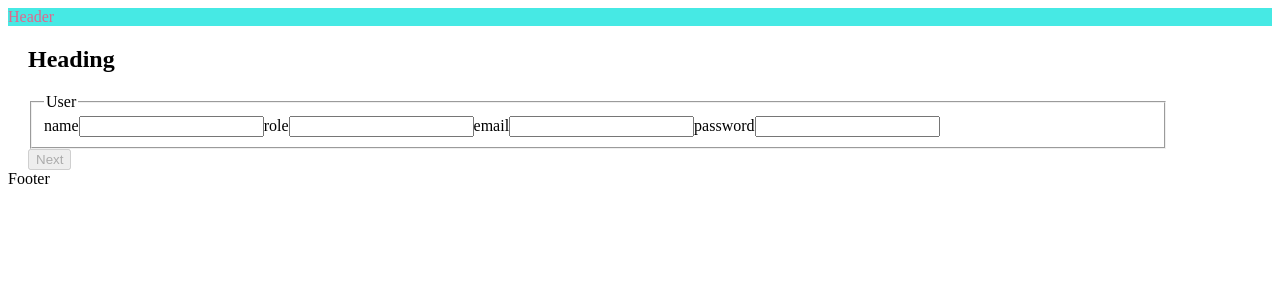
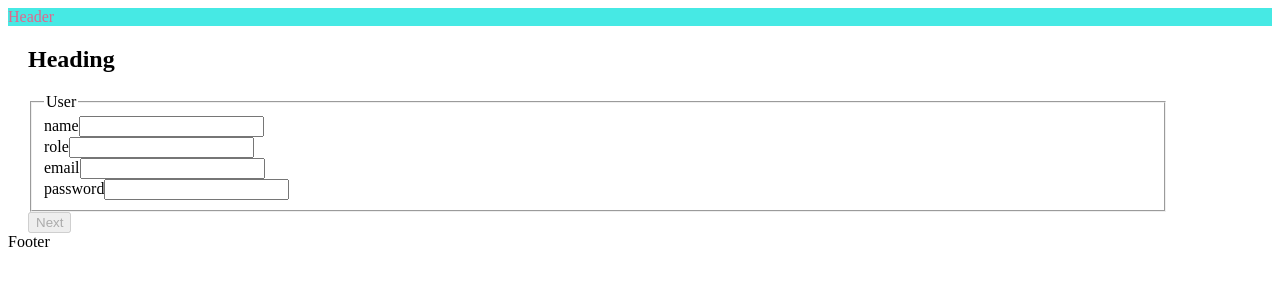
Before and after one commit to rereed92/multi-step-form, a React app: page / in a window 1280 px wide. Shown: the top 300 px of the page. Built offline with nearby package versions, Linux system fonts and the light colour scheme.

Commit message:
Refactor components

```diff
--- a/package.json
+++ b/package.json
@@ -4,8 +4,7 @@
   "main": "index.js",
   "license": "MIT",
   "scripts": {
-    "start": "concurrently \"tsc -w\" \"webpack-dev-server --open --hot --config webpack.dev.ts\"",
-    "build": "webpack --mode production --config webpack.prod.ts",
+    "start": "concurrently \"tsc -w\" \"webpack-dev-server --open --hot --config webpack.config.ts\"",
     "lint": "eslint '*/**/*.{ts,tsx}' --fix",
     "tsc": "tsc",
     "test": "jest",
@@ -111,7 +110,8 @@
       "^theme/(.*)": "<rootDir>/src/assets/theme/$1",
       "^utilities/(.*)": "<rootDir>/src/utilities/$1",
       "^routes/(.*)": "<rootDir>/src/routes/$1",
-      "^store/(.*)": "<rootDir>/src/store/$1"
+      "^store/(.*)": "<rootDir>/src/store/$1",
+      "^validations/(.*)": "<rootDir>/src/validations/$1"
     },
     "testMatch": [
       "**/?(*.)+(test).ts?(x)"
--- a/src/components/Checkbox/Checkbox.tsx
+++ b/src/components/Checkbox/Checkbox.tsx
@@ -1,12 +1,12 @@
 import React, { ChangeEvent } from 'react';
 
-interface ICheckbox {
+interface ICheckboxProps {
   label: string;
   value: boolean;
   onChange: (value: boolean) => void;
 }
 
-const Checkbox = ({ label, value, onChange }: ICheckbox) => {
+const Checkbox = ({ label, value, onChange }: ICheckboxProps) => {
   return (
     <label>
       <input
--- a/src/components/Container/Container.tsx
+++ b/src/components/Container/Container.tsx
@@ -2,11 +2,11 @@ import React, { ReactElement } from 'react';
 import { useTheme } from 'react-jss';
 import useStyles from './Container.styles';
 
-interface IContainer {
+interface IContainerProps {
   children: ReactElement;
 }
 
-const Container = ({ children }: IContainer) => {
+const Container = ({ children }: IContainerProps) => {
   const theme = useTheme();
   const classes = useStyles({ theme });
 
--- a/src/components/Input/Input.tsx
+++ b/src/components/Input/Input.tsx
@@ -1,12 +1,13 @@
 import React, { ChangeEvent } from 'react';
 
-interface IInput {
+interface IInputProps {
   label: string;
   type?: 'text' | 'password' | 'email' | 'number';
   placeholder?: string;
   value: string;
   onChange: (value: string) => void;
   onBlur?: () => void;
+  errorMessage?: string;
 }
 
 const Input = ({
@@ -16,8 +17,10 @@ const Input = ({
   value,
   onChange,
   onBlur = () => {},
-}: IInput) => {
+  errorMessage = '',
+}: IInputProps) => {
   return (
+    <div>
       <label>
         {label}
         <input
@@ -30,6 +33,8 @@ const Input = ({
           onBlur={onBlur}
         />
       </label>
+      {errorMessage && <p>{errorMessage}</p>}
+    </div>
   );
 };
 
--- a/src/components/UserForm/UserForm.tsx
+++ b/src/components/UserForm/UserForm.tsx
@@ -1,62 +1,52 @@
 import React from 'react';
 import { Input } from 'components';
 
-interface IUserForm {
-  name: {
-    value: string;
-    onChange: (value: string) => void;
-    errorMessage?: string;
-  };
-  role: {
-    value: string;
-    onChange: (value: string) => void;
-    errorMessage?: string;
-  };
-  email: {
-    value: string;
-    onChange: (value: string) => void;
-    errorMessage?: string;
-  };
-  password: {
-    value: string;
-    onChange: (value: string) => void;
-    errorMessage?: string;
-  };
+interface IUserInputOptions {
+  value: string;
+  onChange: (value: string) => void;
+  errorMessage?: string;
 }
 
-const UserForm = ({ name, role, email, password }: IUserForm) => {
+interface IUserFormProps {
+  name: IUserInputOptions;
+  role: IUserInputOptions;
+  email: IUserInputOptions;
+  password: IUserInputOptions;
+}
+
+const UserForm = ({ name, role, email, password }: IUserFormProps) => {
   return (
     <fieldset>
       <legend>User</legend>
       <Input
         label="name"
         value={name.value}
-        onChange={(value: string) => name.onChange(value)}
+        onChange={name.onChange}
+        errorMessage={name.errorMessage}
       />
-      {name.errorMessage && <p>{name.errorMessage}</p>}
 
       <Input
         label="role"
         value={role.value}
-        onChange={(value: string) => role.onChange(value)}
+        onChange={role.onChange}
+        errorMessage={role.errorMessage}
       />
-      {role.errorMessage && <p>{role.errorMessage}</p>}
 
       <Input
         label="email"
         type="email"
         value={email.value}
-        onChange={(value: string) => email.onChange(value)}
+        onChange={email.onChange}
+        errorMessage={email.errorMessage}
       />
-      {email.errorMessage && <p>{email.errorMessage}</p>}
 
       <Input
         label="password"
         type="password"
         value={password.value}
-        onChange={(value: string) => password.onChange(value)}
+        onChange={password.onChange}
+        errorMessage={password.errorMessage}
       />
-      {password.errorMessage && <p>{password.errorMessage}</p>}
     </fieldset>
   );
 };
--- a/src/pages/HomePage/HomePage.tsx
+++ b/src/pages/HomePage/HomePage.tsx
@@ -1,5 +1,10 @@
 /* eslint-disable no-console */
-import React, { useState, SyntheticEvent } from 'react';
+import React, {
+  useState,
+  SyntheticEvent,
+  Dispatch,
+  SetStateAction,
+} from 'react';
 import {
   MultiStep,
   UserForm,
@@ -12,89 +17,90 @@ import { useSelector, useDispatch } from 'react-redux';
 import { RootState } from 'store';
 import {
   submitData,
-  setName,
   setRole,
   setEmail,
   setPassword,
+  setName,
 } from 'store/userDetails';
-import { required, email, password, findError } from 'utilities/validations';
+import { findError, IValidation } from 'utilities/validations';
+import { UserDetailsValidation } from 'validations/userDetails';
+import { ActionCreatorWithOptionalPayload } from '@reduxjs/toolkit';
+import { IInputPayload } from 'store/userDetails/types';
+
+interface IUserErrorMessages {
+  name: string | undefined;
+  email: string | undefined;
+  password: string | undefined;
+}
+
+export const onInputChange = (
+  dispatch: Dispatch<any>,
+  dispatchSetFunction: ActionCreatorWithOptionalPayload<IInputPayload, string>,
+  setUserErrorMessages?: Dispatch<SetStateAction<IUserErrorMessages>>,
+  userErrorMessages?: IUserErrorMessages,
+  field?: 'name' | 'email' | 'password',
+  validations?: IValidation[]
+) => (value: string) => {
+  dispatch(dispatchSetFunction({ input: value }));
+  if (setUserErrorMessages)
+    setUserErrorMessages({
+      ...userErrorMessages,
+      [field]: findError(validations, value),
+    });
+};
 
 const HomePage = () => {
   const values = useSelector((state: RootState) => state.userDetails);
   const dispatch = useDispatch();
 
   const [showConfirmation, setShowConfirmation] = useState(false);
-  const [userErrorMessages, setUserErrorMessages] = useState({
+  const [userErrorMessages, setUserErrorMessages] = useState<
+    IUserErrorMessages
+  >({
     name: undefined,
     email: undefined,
     password: undefined,
   });
 
-  const userValidation = {
-    name: [
-      {
-        rule: required,
-        message: 'Name is a required field',
-      },
-    ],
-    email: [
-      {
-        rule: required,
-        message: 'Email is a required field',
-      },
-      {
-        rule: email,
-        message: 'Email needs to be a valid email',
-      },
-    ],
-    password: [
-      {
-        rule: required,
-        message: 'Password is a required field',
-      },
-      {
-        rule: password,
-        message: 'Password needs to match the criteria',
-      },
-    ],
-  };
-
   const userProps = {
     name: {
       value: values.name,
-      onChange: (value: string) => {
-        dispatch(setName({ input: value }));
-        setUserErrorMessages({
-          ...userErrorMessages,
-          name: findError(userValidation.name, value),
-        });
-      },
+      onChange: onInputChange(
+        dispatch,
+        setName,
+        setUserErrorMessages,
+        userErrorMessages,
+        'name',
+        UserDetailsValidation.name
+      ),
       errorMessage: userErrorMessages.name,
     },
     role: {
       value: values.role,
-      onChange: (value: string) => dispatch(setRole({ input: value })),
+      onChange: onInputChange(dispatch, setRole),
     },
     email: {
       value: values.email,
-      onChange: (value: string) => {
-        dispatch(setEmail({ input: value }));
-        setUserErrorMessages({
-          ...userErrorMessages,
-          email: findError(userValidation.email, value),
-        });
-      },
+      onChange: onInputChange(
+        dispatch,
+        setEmail,
+        setUserErrorMessages,
+        userErrorMessages,
+        'email',
+        UserDetailsValidation.email
+      ),
       errorMessage: userErrorMessages.email,
     },
     password: {
       value: values.password,
-      onChange: (value: string) => {
-        dispatch(setPassword({ input: value }));
-        setUserErrorMessages({
-          ...userErrorMessages,
-          password: findError(userValidation.password, value),
-        });
-      },
+      onChange: onInputChange(
+        dispatch,
+        setPassword,
+        setUserErrorMessages,
+        userErrorMessages,
+        'password',
+        UserDetailsValidation.password
+      ),
       errorMessage: userErrorMessages.password,
     },
   };
--- /dev/null
+++ b/src/validations/userDetails.ts
@@ -0,0 +1,31 @@
+/* eslint-disable import/prefer-default-export */
+import { required, email, password } from 'utilities/validations';
+
+export const UserDetailsValidation = {
+  name: [
+    {
+      rule: required,
+      message: 'Name is a required field',
+    },
+  ],
+  email: [
+    {
+      rule: required,
+      message: 'Email is a required field',
+    },
+    {
+      rule: email,
+      message: 'Email needs to be a valid email',
+    },
+  ],
+  password: [
+    {
+      rule: required,
+      message: 'Password is a required field',
+    },
+    {
+      rule: password,
+      message: 'Password needs to match the criteria',
+    },
+  ],
+};
--- a/tsconfig.json
+++ b/tsconfig.json
@@ -20,6 +20,7 @@
       "utilities/*": ["utilities/*"],
       "routes/*": ["routes/*"],
       "store/*": ["store/*"],
+      "validations/*": ["validations/*"],
     }
   },
 }
--- a/webpack.prod.ts
+++ b/webpack.config.ts
@@ -4,16 +4,11 @@ import HtmlWebPackPlugin = require('html-webpack-plugin');
 
 const htmlPlugin = new HtmlWebPackPlugin({
   template: './public/index.html',
-  filename: './index.html',
 });
 
 const config: webpack.Configuration = {
-  mode: 'production',
+  mode: 'development',
   entry: './src/index.tsx',
-  output: {
-    path: path.resolve(__dirname, 'build'),
-    filename: 'bundle.js',
-  },
   resolve: {
     // Add '.ts' and '.tsx' as resolvable extensions.
     extensions: ['.ts', '.tsx', '.js', '.json'],
@@ -25,6 +20,7 @@ const config: webpack.Configuration = {
       utilities: path.resolve(__dirname, './src/utilities/'),
       routes: path.resolve(__dirname, './src/routes'),
       store: path.resolve(__dirname, './src/store'),
+      validations: path.resolve(__dirname, './src/validations'),
     },
   },
 
--- a/webpack.dev.ts
+++ /dev/null
@@ -1,35 +0,0 @@
-import * as path from 'path';
-import * as webpack from 'webpack';
-import HtmlWebPackPlugin = require('html-webpack-plugin');
-
-const htmlPlugin = new HtmlWebPackPlugin({
-  template: './public/index.html',
-});
-
-const config: webpack.Configuration = {
-  mode: 'development',
-  entry: './src/index.tsx',
-  resolve: {
-    // Add '.ts' and '.tsx' as resolvable extensions.
-    extensions: ['.ts', '.tsx', '.js', '.json'],
-    alias: {
-      containers: path.resolve(__dirname, './src/containers/'),
-      pages: path.resolve(__dirname, './src/pages/'),
-      components: path.resolve(__dirname, './src/components/'),
-      theme: path.resolve(__dirname, './src/assets/theme/'),
-      utilities: path.resolve(__dirname, './src/utilities/'),
-      routes: path.resolve(__dirname, './src/routes'),
-      store: path.resolve(__dirname, './src/store'),
-    },
-  },
-
-  module: {
-    rules: [
-      // All files with a '.ts' or '.tsx' extension will be handled by 'awesome-typescript-loader'.
-      { test: /\.tsx?$/, loader: 'awesome-typescript-loader' },
-    ],
-  },
-  plugins: [htmlPlugin],
-};
-
-export default config;
```
Lines whose indentation alone changed are shown as unchanged.
